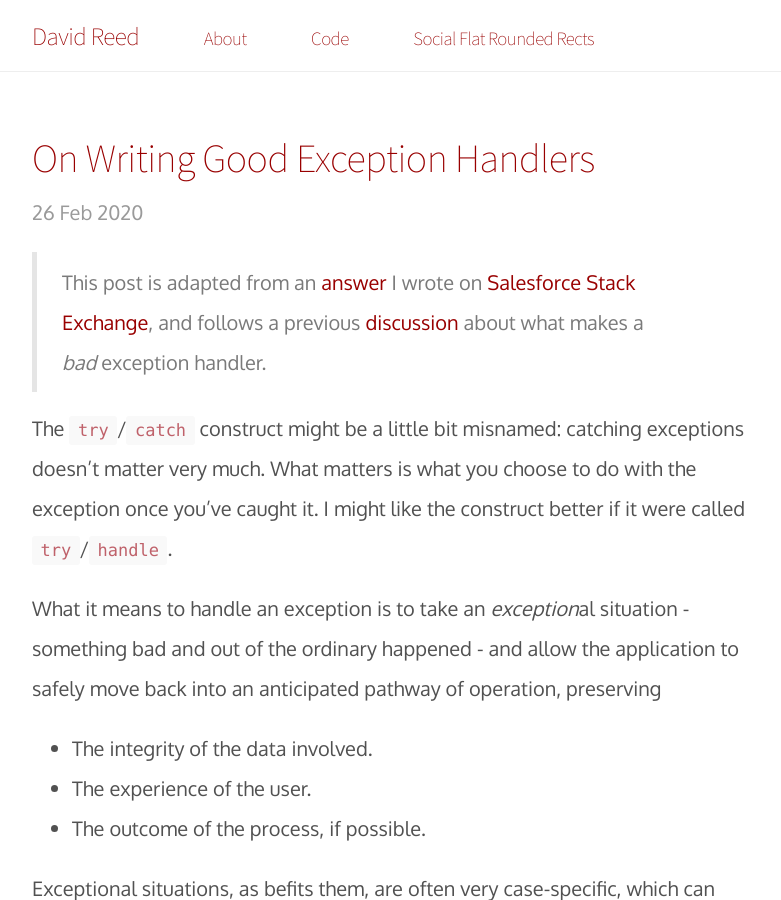
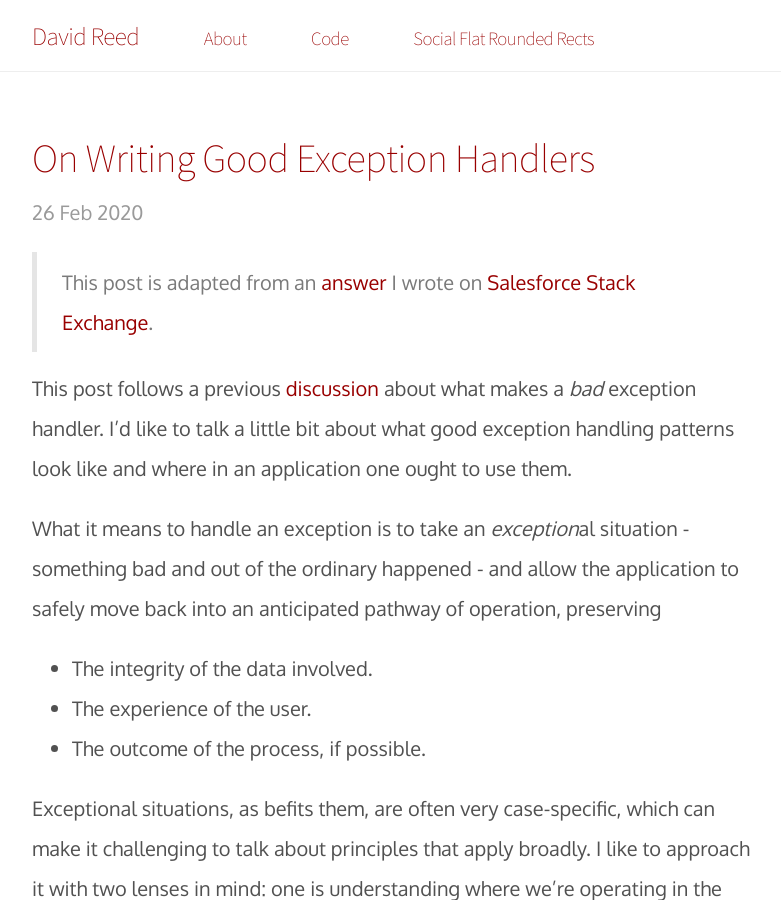
Before and after one commit to davidmreed/davidmreed.github.io, a Jekyll site: the page built from _posts/2020-02-26-on-writing-good-exception-handlers.md, in a window 1280 px wide and 900 px high. Shown: the whole window, without its empty margins (248-1029 px from the left). Built offline with Jekyll 4.4.1, drawn with Linux system fonts in a browser that asks for light colours; some web fonts are replaced.

Commit message:
Update 2020-02-26-on-writing-good-exception-handlers.md

```diff
--- a/_posts/2020-02-26-on-writing-good-exception-handlers.md
+++ b/_posts/2020-02-26-on-writing-good-exception-handlers.md
@@ -3,9 +3,9 @@ layout: post
 title: On Writing Good Exception Handlers
 ---
 
-> This post is adapted from an [answer](https://salesforce.stackexchange.com/a/295713/46017) I wrote on [Salesforce Stack Exchange](https://salesforce.stackexchange.com/), and follows a previous [discussion](https://www.ktema.org/2020/01/05/on-not-writing-bad-exception-handlers/) about what makes a *bad* exception handler.
+> This post is adapted from an [answer](https://salesforce.stackexchange.com/a/295713/46017) I wrote on [Salesforce Stack Exchange](https://salesforce.stackexchange.com/).
 
-The `try`/`catch` construct might be a little bit misnamed: catching exceptions doesn't matter very much. What matters is what you choose to do with the exception once you've caught it. I might like the construct better if it were called `try`/`handle`.
+This post follows a previous [discussion](https://www.ktema.org/2020/01/05/on-not-writing-bad-exception-handlers/) about what makes a *bad* exception handler. I'd like to talk a little bit about what good exception handling patterns look like and where in an application one ought to use them.
 
 What it means to handle an exception is to take an *exception*al situation - something bad and out of the ordinary happened - and allow the application to safely move back into an anticipated pathway of operation, preserving
 
```
